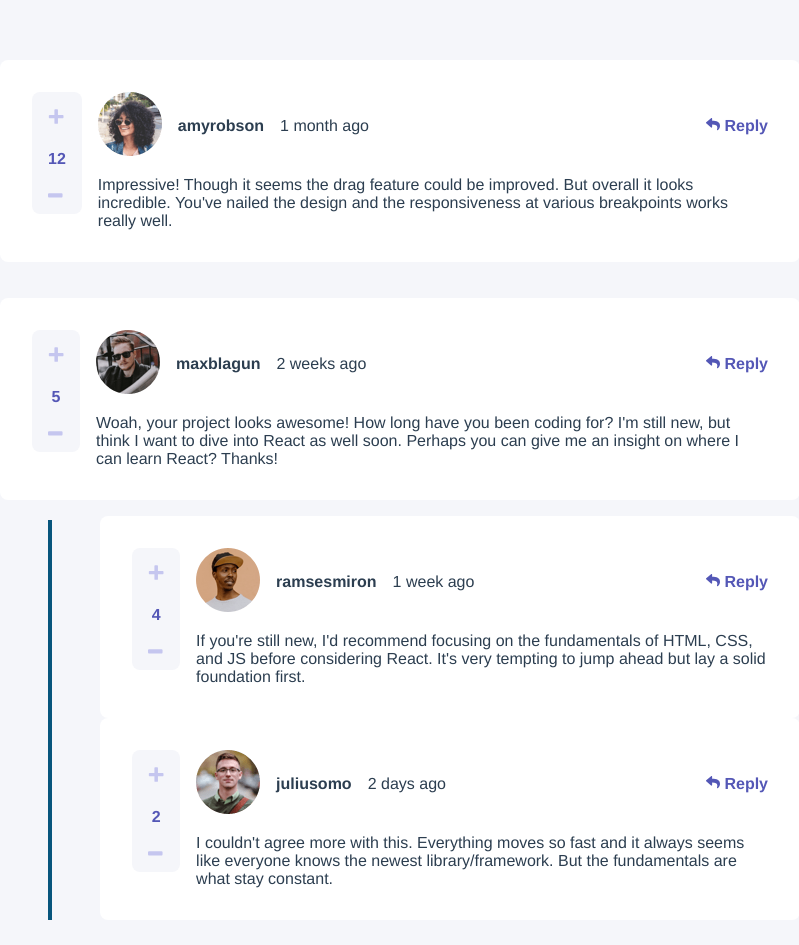
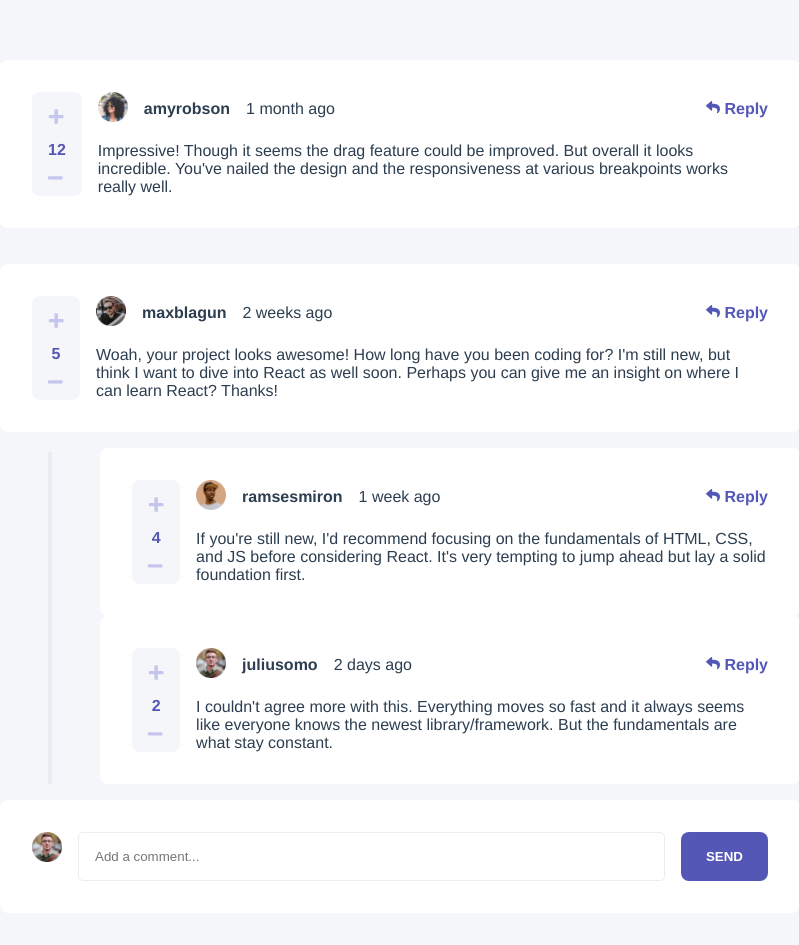
Before and after one commit to wjrcode/interactive-comments-section-main, a Vue app: page / in a window 1280 px wide. Shown: the top 945 px of the page, without its empty margins (240-1039 px from the left). Built offline with nearby package versions, Linux system fonts and the light colour scheme.

Commit message:
progress

```diff
--- a/src/App.vue
+++ b/src/App.vue
@@ -4,23 +4,19 @@
       <div>
         <CommentCard v-bind="i" :name="comment.user.username" :photo="comment.user.image.png" :comment="comment.content"
           :createdAt="comment.createdAt" :score="comment.score" />
-
         <div class="replies">
           <div class="barra"></div>
           <div>
-          <template v-for="(reply, j) in comment.replies" :key="`item-${j}`">
-
-            <CommentCard v-bind="j" :name="reply.user.username" :photo="reply.user.image.png" :comment="reply.content"
-              :createdAt="reply.createdAt" :score="reply.score" />
-          </template>
+            <template v-for="(reply, j) in comment.replies" :key="`item-${j}`">
+              <CommentCard v-bind="j" :name="reply.user.username" :photo="reply.user.image.png" :comment="reply.content"
+                :createdAt="reply.createdAt" :score="reply.score" />
+            </template>
+          </div>
         </div>
-
-        </div>
-
-
       </div>
 
     </template>
+    <CommentInput :photo="currentUser.image.png" :name="currentUser.username" @sendComment="sendComment"/>
     <div class="attribution">
       Challenge by <a href="https://www.frontendmentor.io?ref=challenge" target="_blank">Frontend Mentor</a>.
       Coded by <a href="#">Your Name Here</a>.
@@ -31,11 +27,13 @@
 <script>
 import CommentCard from './components/CommentCard.vue';
 import data from './data/data.json'
+import CommentInput from './components/CommentInput.vue';
 
 export default {
   name: 'App',
   components: {
-    CommentCard
+    CommentCard,
+    CommentInput
   },
   computed: {
     pic() {
@@ -44,7 +42,15 @@ export default {
   },
   data: function () {
     return {
-      comments: data.comments
+      comments: data.comments,
+      currentUser: data.currentUser
+    }
+  },
+  methods:{
+    sendComment(comment){
+      this.comments.push(comment)
+      window.console.log(comment)
+      window.console.log(this.comments)
     }
   }
 }
@@ -102,9 +108,9 @@ main {
   display: flex;
 }
 
-.barra{
+.barra {
   width: 0.5rem;
-  background-color: rgb(7, 85, 124);
+  background-color: hsl(223, 19%, 93%);
   margin-top: 4px;
   margin-right: 3rem;
 }
--- a/src/components/CommentCard.vue
+++ b/src/components/CommentCard.vue
@@ -64,6 +64,11 @@ export default {
   max-height: 5.6rem;
 }
 
+.card__profile-photo img{
+    width: 30px;
+    aspect-ratio: 1/1;
+}
+
 .card__icon {
   width: 1rem;
 }
--- /dev/null
+++ b/src/components/CommentInput.vue
@@ -0,0 +1,149 @@
+<template>
+    <div class="card">
+        <div class="card__vote-button" v-if="edit">
+            <img src="../images/icon-plus.svg" class="card__icon" />
+            {{ score }}
+            <img src="../images/icon-minus.svg" class="card__icon" />
+        </div>
+        <div class="card__content">
+            <div class="card__header" v-if="edit">
+                <div class="card__details">
+                    <div class="card__profile-photo">
+                        <img :src="photo" />
+                    </div>
+                    <div class="card__user-name">
+                        {{ name }}
+                    </div>
+                    <div class="card__time">
+                        {{ createdAt }}
+                    </div>
+                </div>
+            </div>
+            <div class="card__comment">
+                <div class="card__profile-photo">
+                    <img :src="photo" />
+                </div>
+                <input class="card__input" v-model="newComment" placeholder="Add a comment..." />
+                <button class="card__button" @click="sendComment()">send</button>
+            </div>
+
+        </div>
+    </div>
+</template>
+
+<script>
+export default {
+    props: {
+        photo: String,
+        name: String,
+        createdAt: String,
+        comment: String,
+        score: Number,
+        edit: Boolean
+    },
+    data: function () {
+        return {
+            newComment: this.comment
+        }
+    },
+    methods: {
+        sendComment() {
+            const comment = {
+                user: {
+                    image: {
+                        png: this.photo
+                    },
+                    username: this.name
+                },
+                content: this.newComment,
+                score: 0,
+                createdAt: this.createdAt,
+            }
+            this.$emit('sendComment', comment )
+        }
+    }
+}
+</script>
+
+<style scoped>
+.card {
+    display: flex;
+    background-color: white;
+    padding: 2rem;
+    border-radius: 0.5rem;
+    gap: 1rem;
+}
+
+.card__vote-button {
+    background-color: hsl(228, 33%, 97%);
+    padding: 1rem;
+    border-radius: 0.5rem;
+    color: hsl(238, 40%, 52%);
+    font-weight: bold;
+    display: flex;
+    flex-direction: column;
+    justify-content: space-between;
+    max-height: 5.6rem;
+}
+
+.card__icon {
+    width: 1rem;
+}
+
+.card__profile-photo img {
+    width: 30px;
+    aspect-ratio: 1/1;
+}
+
+.card__content {
+    width: 100%;
+}
+
+.card__header {
+    display: flex;
+    justify-content: space-between;
+    align-items: center;
+}
+
+.card__details {
+    display: flex;
+    align-items: center;
+    gap: 1rem
+}
+
+.card__user-name {
+    font-weight: bold;
+}
+
+.card__reply-button {
+    color: hsl(238, 40%, 52%);
+    font-weight: bold;
+}
+
+.card__comment {
+    display: flex;
+    gap: 1rem;
+}
+
+.card__input {
+    width: 100%;
+    border-radius: 0.3rem;
+    border: solid 1px hsl(223, 19%, 93%);
+    padding: 1rem;
+    outline: none;
+}
+
+.card__input:focus {
+    border: solid 1px hsl(238, 40%, 52%);
+}
+
+.card__button {
+    background-color: hsl(238, 40%, 52%);
+    border: none;
+    border-radius: 0.5rem;
+    color: white;
+    font-weight: bold;
+    text-transform: uppercase;
+    width: 7rem;
+}
+</style>
```
